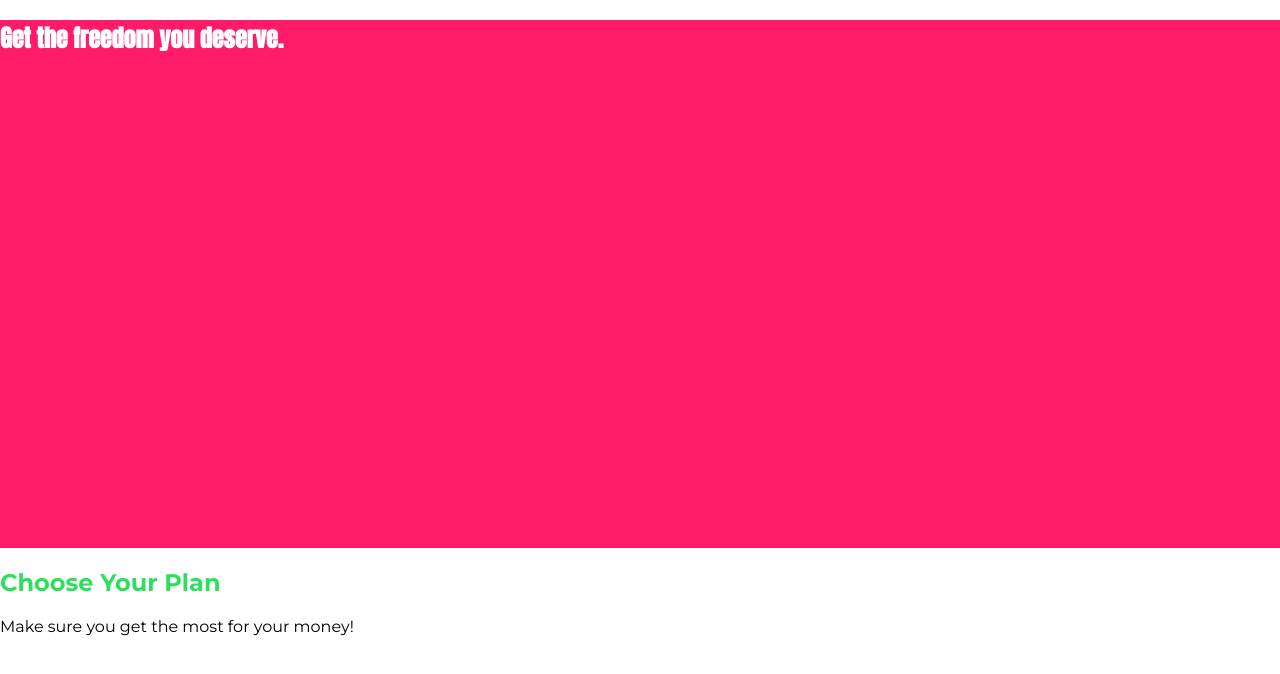
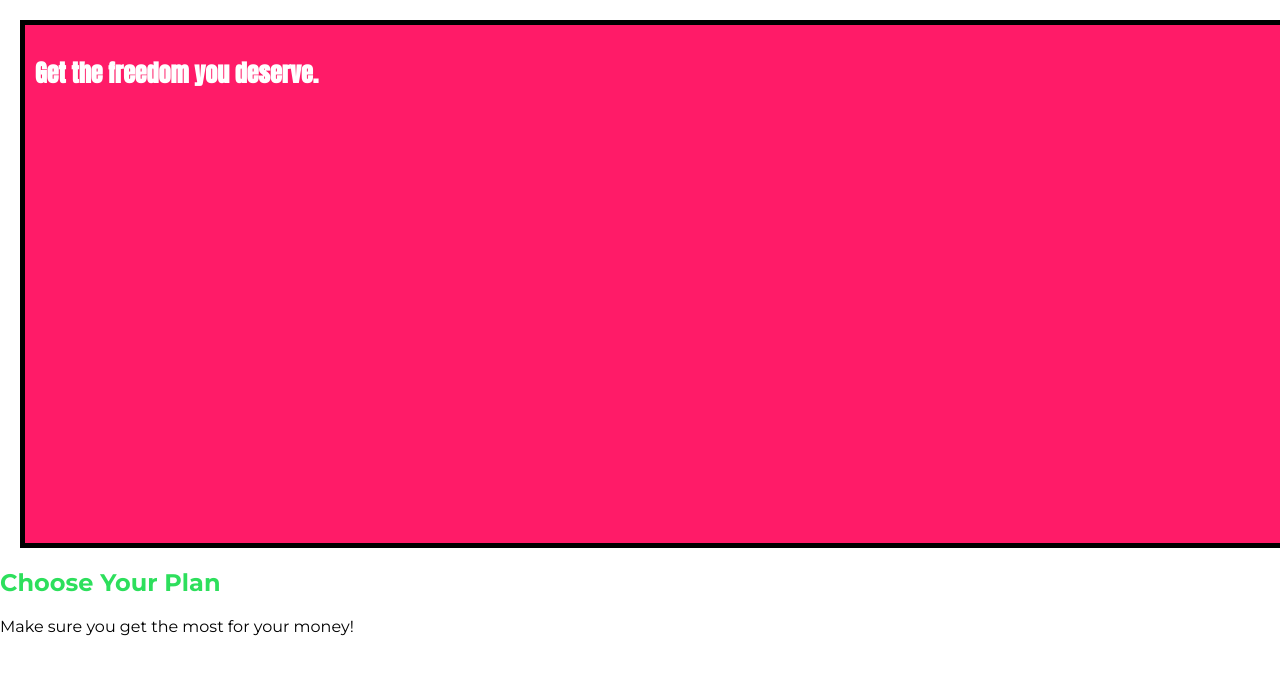
Before and after one commit to TusarSingh/PROJECT--CSS--3--Diving--Deeper--Into--CSS, a plain HTML site: page index.html in a window 1280 px wide. Drawn offline with Linux system fonts and the light colour scheme.

Commit message:
33. Understanding Box Sizing

```diff
--- a/main.css
+++ b/main.css
@@ -1,3 +1,7 @@
+* {
+  box-sizing: border-box;
+}
+
 /* html {
   width: 100%;
   height: 100%;
@@ -22,7 +26,16 @@ body {
   background: #ff1b68;
   width: 100%;
   height: 528px;
+  padding: 10px;
+  border: 5px solid black;
+  margin: 20px;
+  /* box-sizing: border-box; */
+  /* box-sizing: content-box; */
 }
+
+/* #plans {
+  border: 15px solid black;
+} */
 
 .section-title {
   color: #2ddf5c;
```
